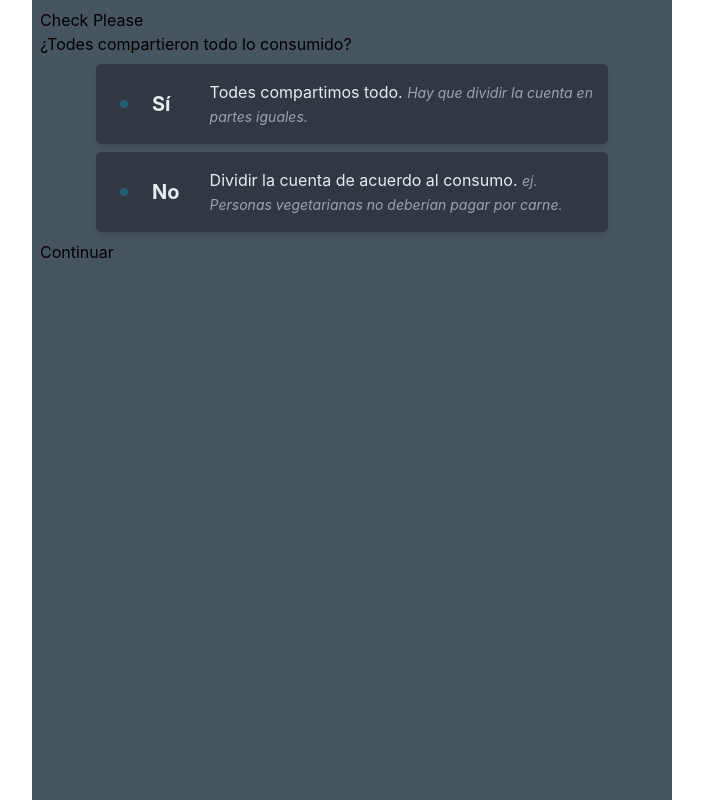
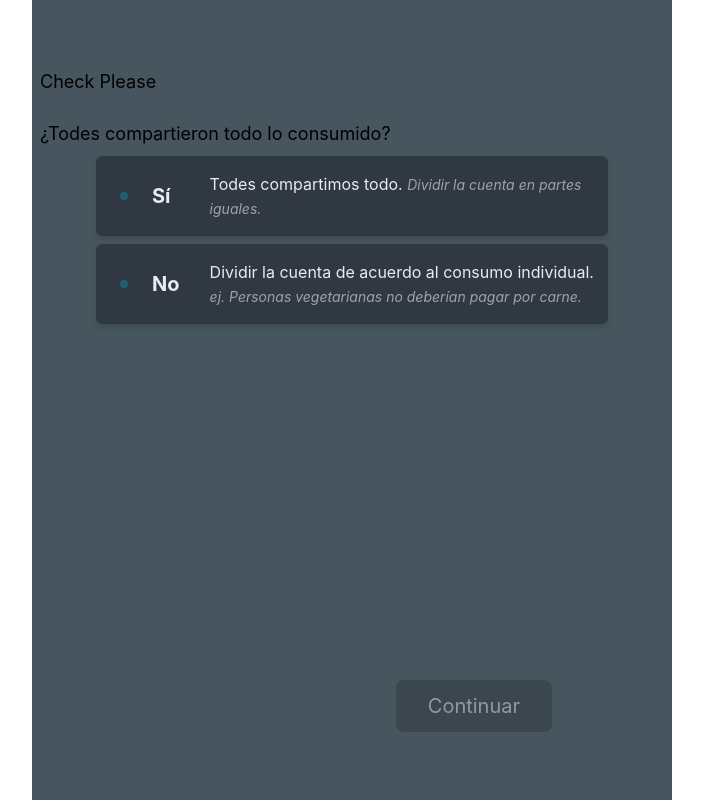
Before and after one commit to ffranco-a/CheckPlease, a React (Create React App) app in the folder check-please/: page / in a window 1280 px wide. Shown: the whole page, without its empty margins (288-991 px from the left). Built offline with nearby package versions, Linux system fonts and the light colour scheme.

Commit message:
More landing stuff button component

```diff
--- /dev/null
+++ b/check-please/src/components/Elements/Button.jsx
@@ -0,0 +1,15 @@
+import React from 'react';
+
+function Button({ text, onClick, disabled }) {
+  return (
+    <div
+      onClick={!disabled ? onClick : undefined}
+      className={`${
+        disabled ? 'bg-dark text-opacity-50 bg-opacity-50 cursor-default' : 'bg-primary cursor-pointer shadow-md hover:bg-primaryLight'
+      } w-max mt-10 ml-auto mr-28 py-3 px-8 grid text-xl place-items-center text-light rounded-lg transition-all duration-200`}>
+      {text}
+    </div>
+  );
+}
+
+export default Button;
--- a/check-please/src/components/Landing/Landing.jsx
+++ b/check-please/src/components/Landing/Landing.jsx
@@ -1,38 +1,46 @@
 import React from 'react';
-import { Link } from 'react-router-dom';
+import { useNavigate } from 'react-router-dom';
 
 //? Components
 import LandingButton from './Elements/LandingButton';
+import Button from '../Elements/Button';
 
 function Landing({ reunionTipoSalida, setReunionTipoSalida, todesCompartenTodo, setTodesCompartenTodo }) {
+  const navigate = useNavigate();
+
+  const disableButton = () => {
+    if (typeof reunionTipoSalida === 'boolean' && typeof todesCompartenTodo === 'boolean') return false;
+    return true;
+  };
+
   return (
-    <div className='display bg-medium w-screen h-screen'>
+    <div className='display bg-medium w-screen min-h-screen tablet:flex tablet:flex-col tablet:justify-center'>
       <h1>Check Please</h1>
 
-      <div className='animate-fadein'>
+      <div className='animate-fadein my-6'>
         <p>¿Todes compartieron todo lo consumido?</p>
         <LandingButton
           texto='Sí'
           descripcion='Todes compartimos todo.'
-          ejemplo='Hay que dividir la cuenta en partes iguales.'
+          ejemplo='Dividir la cuenta en partes iguales.'
           active={todesCompartenTodo === true}
           onClick={() => setTodesCompartenTodo(true)}
         />
         <LandingButton
           texto='No'
-          descripcion='Dividir la cuenta de acuerdo al consumo.'
+          descripcion='Dividir la cuenta de acuerdo al consumo individual.'
           ejemplo='ej. Personas vegetarianas no deberían pagar por carne.'
           active={todesCompartenTodo === false}
           onClick={() => setTodesCompartenTodo(false)}
         />
       </div>
 
-      {typeof todesCompartenTodo === 'boolean' && (
-        <div className='animate-fadein'>
+      {typeof todesCompartenTodo === 'boolean' ? (
+        <div className='animate-fadein my-6'>
           <p>¿Se realizaron gastos previos?</p>
           <LandingButton
             texto='Sí'
-            descripcion='Algunas personas ya compraron cosas y hay que dividir esos gastos.'
+            descripcion='Algunas personas ya compraron cosas.'
             ejemplo='ej: Camila trajo bebida, Luciano trajo postre, etc.'
             active={reunionTipoSalida === true}
             onClick={() => setReunionTipoSalida(true)}
@@ -45,11 +53,18 @@ function Landing({ reunionTipoSalida, setReunionTipoSalida, todesCompartenTodo,
             onClick={() => setReunionTipoSalida(false)}
           />
         </div>
+      ) : (
+        <div className='invisible my-6'>
+          <p>¿Se realizaron gastos previos?</p>
+          <LandingButton
+            descripcion='Algunas personas ya compraron cosas y hay que dividir esos gastos.'
+            ejemplo='ej: Camila trajo bebida, Luciano trajo postre, etc.'
+          />
+          <LandingButton descripcion='No se realizaron gastos previos.' ejemplo='ej: Hay que pagar una cuenta en un restaurante.' />
+        </div>
       )}
 
-      <Link to='/main'>
-        <button>Continuar</button>
-      </Link>
+      <Button text='Continuar' disabled={disableButton()} onClick={() => navigate('/main')} />
     </div>
   );
 }
--- a/check-please/src/index.css
+++ b/check-please/src/index.css
@@ -13,7 +13,7 @@ body {
 }
 
 .display {
-  @apply w-full max-w-screen-sm mx-auto p-2;
+  @apply w-full max-w-screen-sm mx-auto p-2 text-base tablet:text-lg;
 }
 
 code {
--- a/check-please/tailwind.config.js
+++ b/check-please/tailwind.config.js
@@ -12,6 +12,8 @@ module.exports = {
         medium: '#47555E',
         light: '#E8ECF1',
         primary: '#1E5F74',
+        primaryLight: '#4D8191',
+        complementary: '#4B4B4B',
       },
       keyframes: {
         wiggle: {
```
